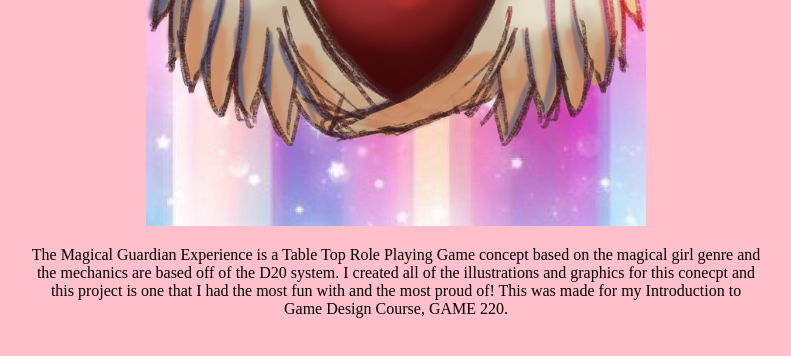
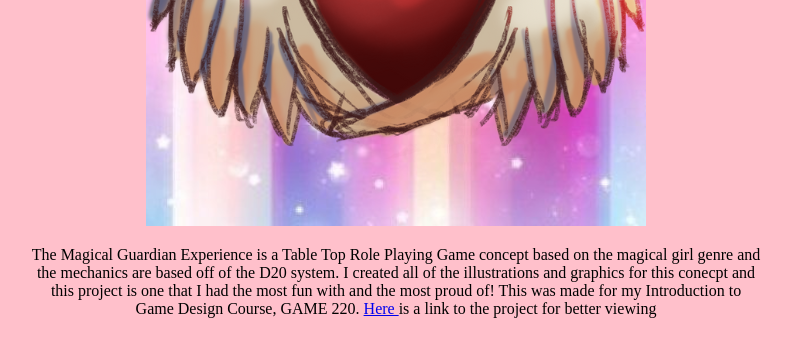
Before and after one commit to julianjmg/Julian-Portfolio, a plain HTML site: page docs/index.html in a window 1280 px wide. Shown: the part 929-1285 px from the top of the page, without its empty margins (244-1035 px from the left). Drawn offline with Linux system fonts and the light colour scheme.

Commit message:
adding link to pdf on index file

```diff
--- a/docs/index.html
+++ b/docs/index.html
@@ -37,7 +37,9 @@
                 magical girl genre and the mechanics are based off of the D20 system. I created all
                 of the illustrations and graphics for this conecpt and this project is one that I
                 had the most fun with and the most proud of! This was made for my Introduction to
-                Game Design Course, GAME 220.</p>
+                Game Design Course, GAME 220. <a
+                    href="https://github.com/julianjmg/Julian-Portfolio/blob/main/docs/TMGE.pdf"
+                    >Here </a>is a link to the project for better viewing</p>
         </div>
         <object data="TMGE.pdf" type="application/pdf"></object>
         <!--<div class="container">
```
